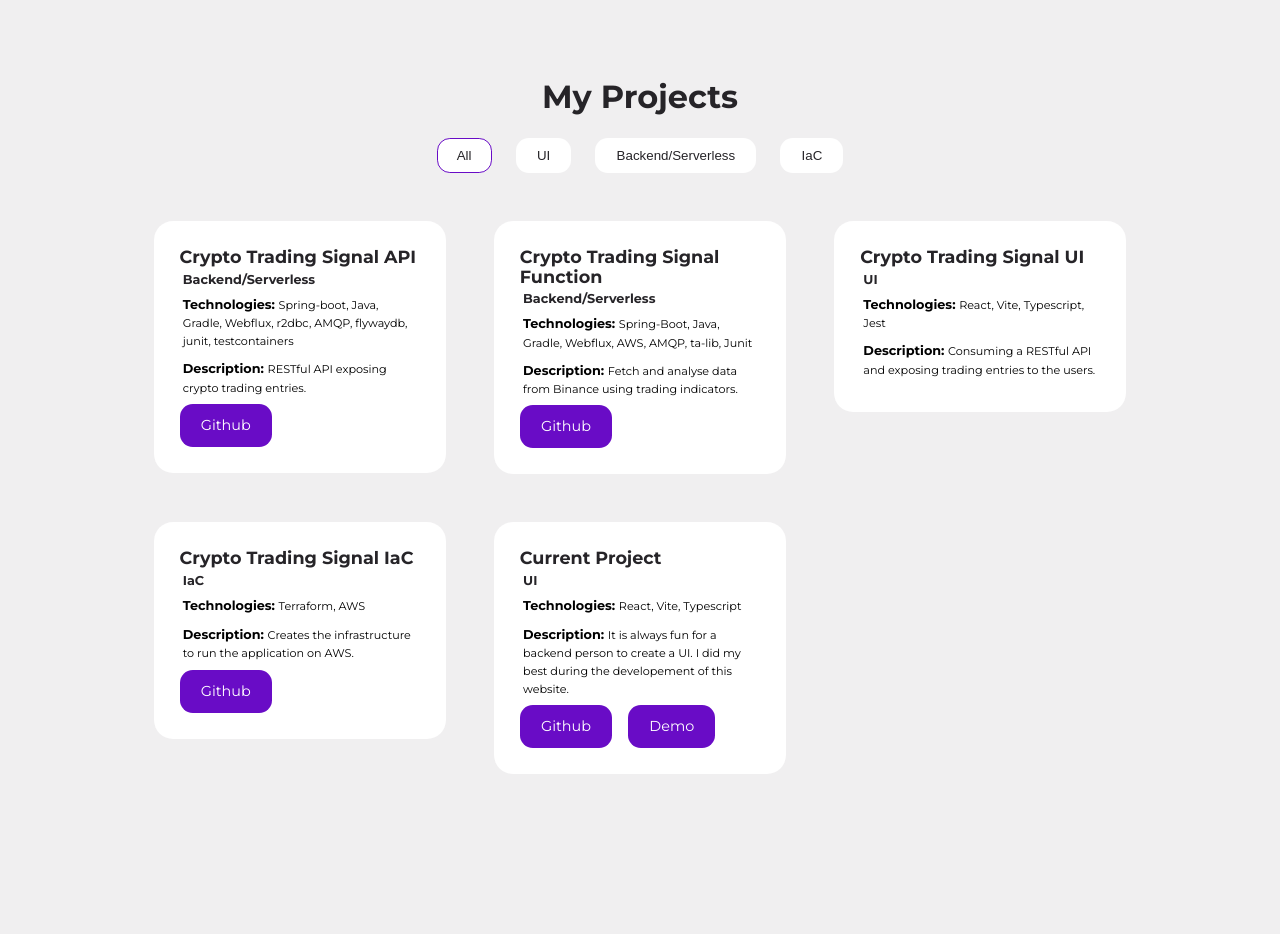
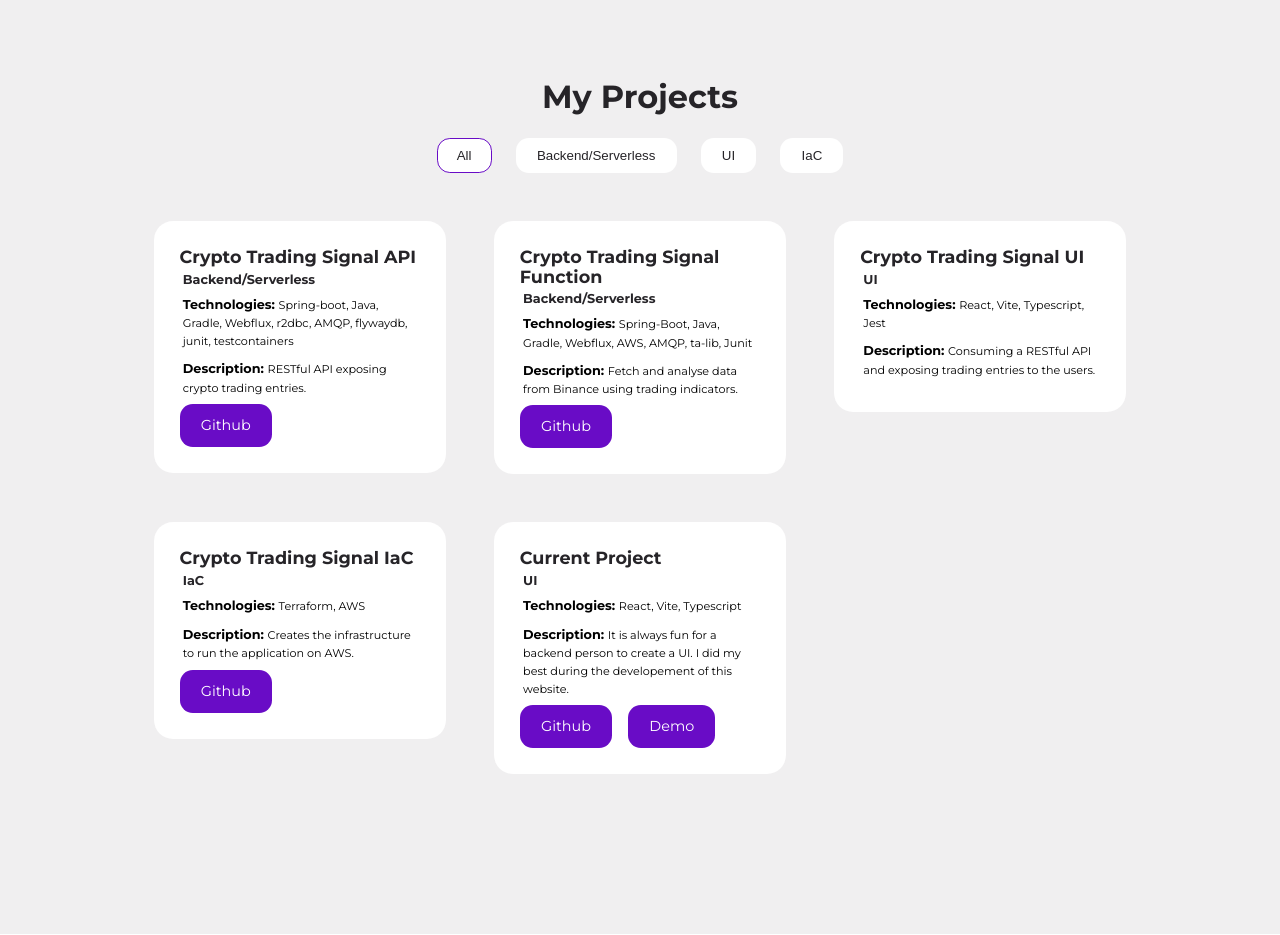
Before and after one commit to leandrodalbo/portfolio-app, a React (Vite) app: page / in a window 1280 px wide. Shown: the part 2700-3635 px from the top of the page. Built offline with nearby package versions, Linux system fonts and the light colour scheme.

Commit message:
mapping categories from projects

```diff
--- a/src/components/categories/Categories.tsx
+++ b/src/components/categories/Categories.tsx
@@ -2,7 +2,7 @@ import "./categories.css";
 import { useState } from "react";
 
 export interface CategoriesProps {
-  categories: string[];
+  categories: Set<string>;
   categoryClass: string;
   byCategory: (category: string) => void;
 }
@@ -19,7 +19,7 @@ export const Categories = ({
     byCategory(category);
   };
 
-  return categories.map((it) => (
+  return Array.from(categories).map((it) => (
     <button
       key={it}
       className={`${categoryClass} ${category === it ? "active" : ""}`}
--- a/src/data/portfoliodata.ts
+++ b/src/data/portfoliodata.ts
@@ -1,10 +1,7 @@
 import { PortfolioData } from "./types";
-
-export const projectCategories = ["All", "UI", "Backend/Serverless", "IaC"];
 
 export const portfolioData: PortfolioData = {
   text: "My Projects",
-  categories: projectCategories,
   projects: [
     {
       id: 0,
--- a/src/data/types.ts
+++ b/src/data/types.ts
@@ -76,6 +76,5 @@ export interface ProjectCategory {
 }
 export interface PortfolioData {
   text: string;
-  categories: string[];
   projects: Project[];
 }
--- a/src/sections/portfolio/Portfolio.tsx
+++ b/src/sections/portfolio/Portfolio.tsx
@@ -13,6 +13,10 @@ export interface PortfolioProps {
 const Portfolio = ({ data }: PortfolioProps) => {
   const [projects, setProjects] = useState(data.projects);
 
+  const categories = new Set([
+    "All",
+    ...data.projects.map((it) => it.category.id),
+  ]);
   const byCategory = (category: string) => {
     setProjects([...data.projects]);
     if (category !== "All") {
@@ -28,7 +32,7 @@ const Portfolio = ({ data }: PortfolioProps) => {
       <div className="container portfoliocontainer">
         <div className="categorieswrap">
           <Categories
-            categories={data.categories}
+            categories={categories}
             categoryClass=" btn sm catbtn"
             byCategory={byCategory}
           />
```
